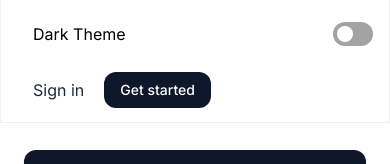
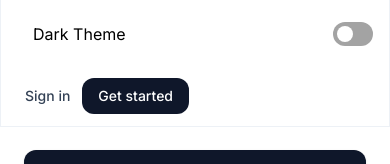
Before and after one commit to singh-odyssey/travellers, a Next.js app: page / in a window 390 px wide. Both pictures are taken after a click on the button "Toggle menu". Shown: the part 303-467 px from the top of the page. Built offline with nearby package versions, Linux system fonts and the light colour scheme; no server answers.

Commit message:
feat: dashboard access link in site-headers

```diff
--- a/src/app/layout.tsx
+++ b/src/app/layout.tsx
@@ -3,6 +3,8 @@ import { ReactNode } from "react";
 import { Inter } from "next/font/google";
 import SiteHeader from "@/components/site-header";
 import SiteFooter from "@/components/site-footer";
+
+import { auth } from "@/lib/auth";
 
 import { ThemeProvider } from "@/state/theme";
 import { Wrapper } from "@/components/theme-wrapper";
@@ -16,11 +18,14 @@ export const metadata = {
 
 
 
-export default function RootLayout({ children }: { children: ReactNode }) {
+export default async function RootLayout({ children }: { children: ReactNode }) {
+
+  const session = await auth()
+
   return (
     <ThemeProvider>
       <Wrapper>
-        <SiteHeader />
+        <SiteHeader session={session} />
         <div className="pb-16 pt-2 transition duration-150 bg-white dark:bg-gray-950 dark:text-white">{children}</div>
         <SiteFooter />
       </Wrapper>
--- a/src/components/site-header.tsx
+++ b/src/components/site-header.tsx
@@ -8,7 +8,11 @@ import { HiOutlineSun, HiOutlineMoon } from "react-icons/hi";
 import {AnimatePresence, motion} from "framer-motion"
 import Toggle from "./toggle";
 
-export default function SiteHeader() {
+type Props = {
+  session :any;
+}
+
+export default function SiteHeader({session}: Props) {
   const [open, setOpen] = useState(false);
   const {theme, changeTheme} = useTheme()
 
@@ -44,10 +48,11 @@ export default function SiteHeader() {
         <div className="hidden md:justify-between items-center gap-3 md:flex">
           <div></div>
 
+          { session?.user?.id ? <div><Link className="rounded-lg bg-slate-900 px-4 py-2 text-sm dark:bg-white dark:text-slate-800 font-medium text-white hover:opacity-80" href="/dashboard">Dashboard</Link></div> :
           <div className="flex gap-3 items-center">
           <Link href="/signin" className="text-sm font-medium text-slate-700 dark:text-slate-400 hover:opacity-80">Sign in</Link>
           <Link href="/signup" className="rounded-lg bg-slate-900 px-4 py-2 text-sm dark:bg-white dark:text-slate-800 font-medium text-white hover:opacity-80">Get started</Link>
-          </div>
+          </div>}
 
           <button onClick={changeTheme} className="float-right">
             {theme==="dark"? <HiOutlineMoon color="#64748B" size={24}/> : <HiOutlineSun color="#000" size={24}/>}
@@ -85,10 +90,12 @@ export default function SiteHeader() {
                 <p>Dark Theme</p>
                 <Toggle theme={theme} changeTheme={changeTheme}/>
               </div>
-              <div className="mt-2 flex items-center gap-3">
-                <Link href="/signin" className="rounded px-2 py-2 dark:text-slate-400 text-slate-800 " onClick={() => setOpen(false)}>Sign in</Link>
-                <Link href="/signup" className="rounded-lg bg-slate-900 px-4 py-2 text-sm font-medium text-white dark:text-slate-900 dark:bg-white" onClick={() => setOpen(false)}>Get started</Link>
-              </div>
+              { session?.user?.id ? <div className="mt-4"><Link className="rounded-lg bg-slate-900 px-4 py-2 text-sm dark:bg-white dark:text-slate-800 font-medium text-white hover:opacity-80" href="/dashboard">Dashboard</Link></div> :
+          <div className="flex mt-4 gap-3 items-center">
+          <Link href="/signin" className="text-sm font-medium text-slate-700 dark:text-slate-400 hover:opacity-80">Sign in</Link>
+          <Link href="/signup" className="rounded-lg bg-slate-900 px-4 py-2 text-sm dark:bg-white dark:text-slate-800 font-medium text-white hover:opacity-80">Get started</Link>
+          </div>
+          }
             </div>
           </div>
         </motion.div>
```
